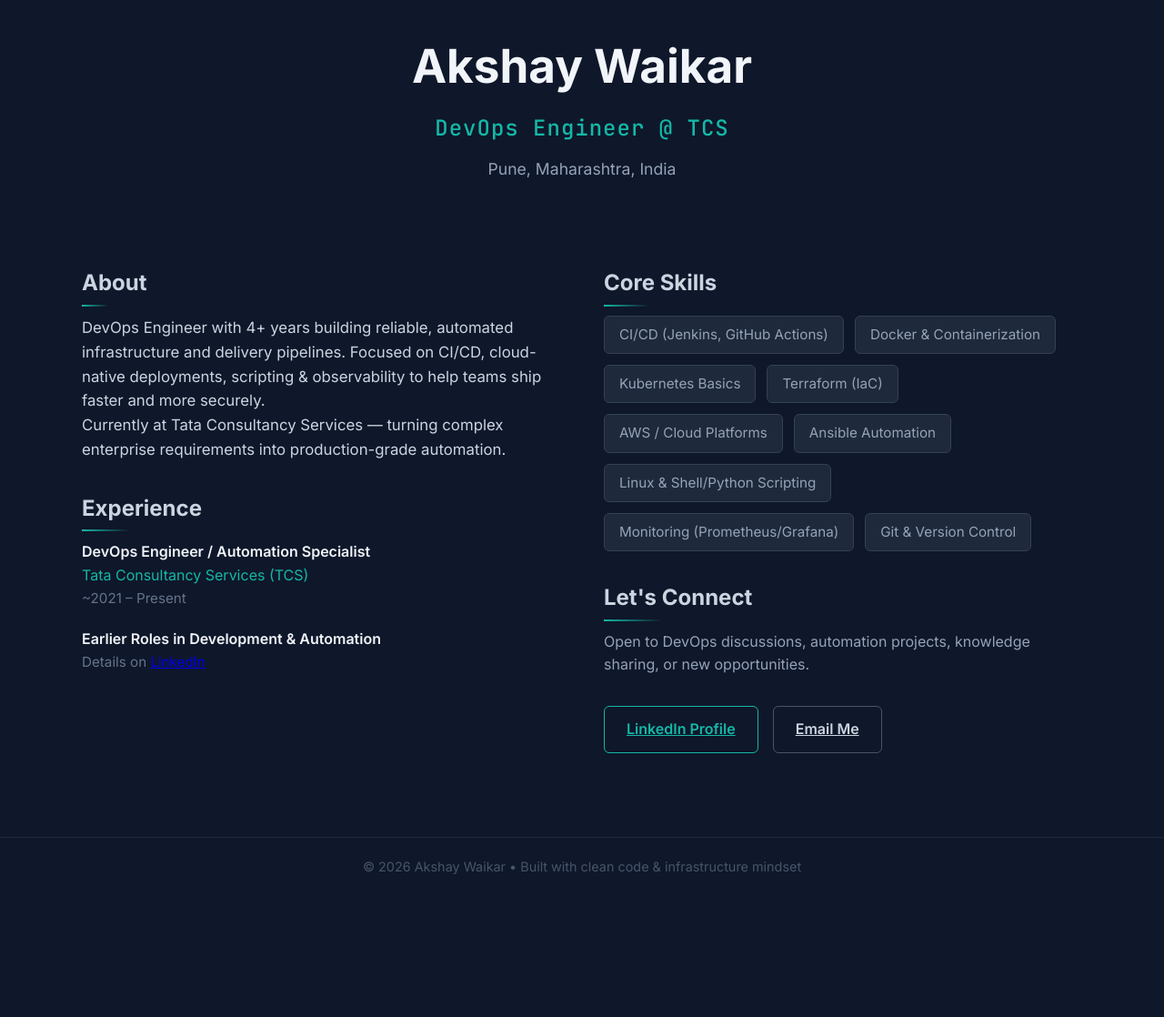
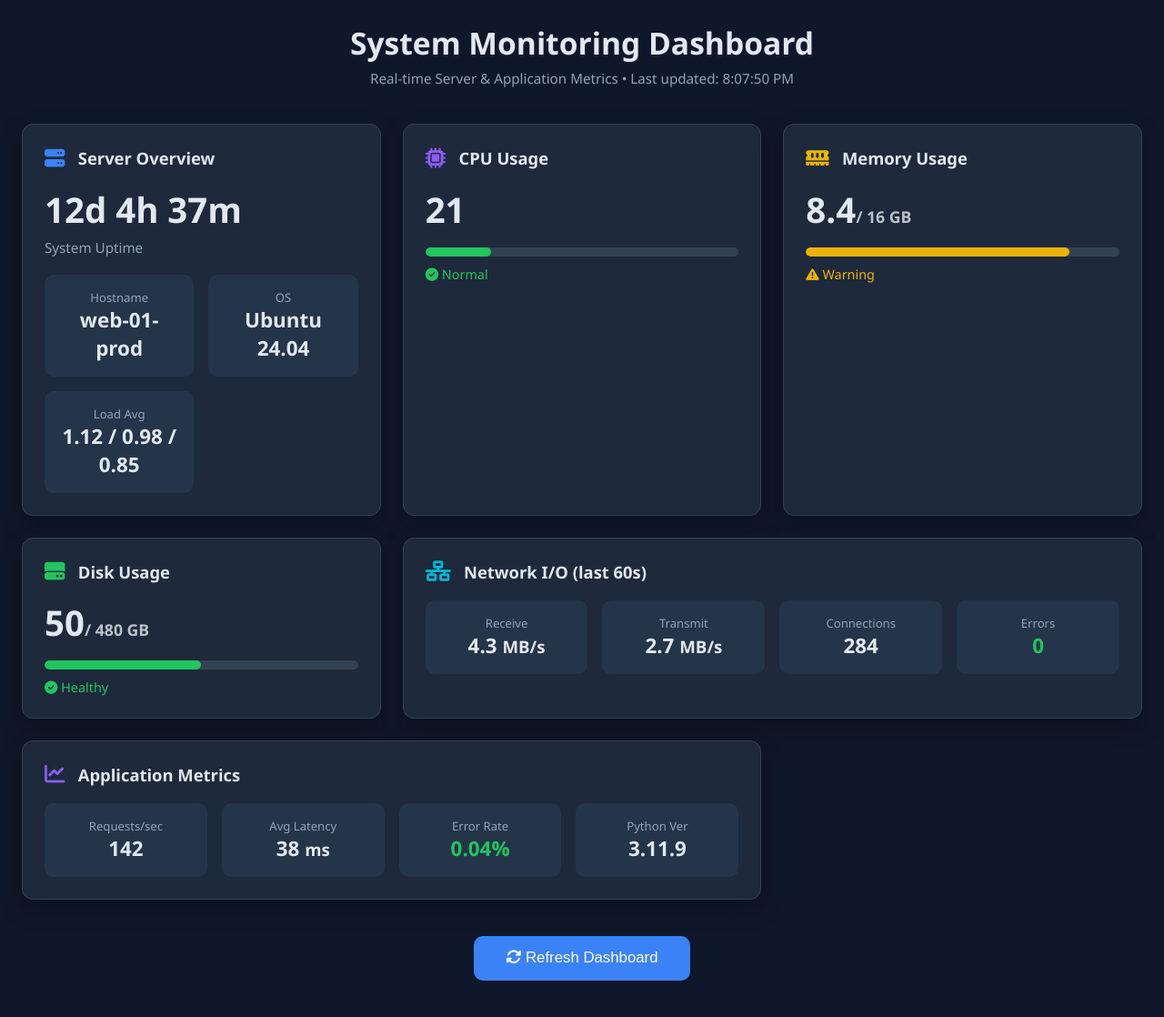
Before and after one commit to WaikarAkshay/flask-python-DevSecOps, a Flask app: page / in a window 1280 px wide. Shown: the whole page at 91% size. Before the commit the page ends 961 px from the top, so only its background shows below. Run offline with Flask 3, Linux system fonts and the light colour scheme.

Commit message:
Revert "changed index.html and app.py"
This reverts commit 6ae8eb77b24d4b10d40cabbe8e062025a59dcdd0.

```diff
--- a/app.py
+++ b/app.py
@@ -4,19 +4,20 @@ app = Flask(__name__)
 
 
 @app.route("/")
-def portfolio():
-    # You can later pass variables to the template if needed
-    context = {
-        "current_year": 2026,
-        "page_title": "Akshay Waikar • DevOps Engineer",
-        # "visitor_count": get_visitor_count(),  # example future extension
-    }
-    return render_template("index.html", **context)
+def dashboard():
+    return render_template("index.html")
 
-# Optional health check
-@app.route("/health")
-def health():
-    return {"status": "ok"}, 200
+
+# You can later add real /api/metrics endpoint
+# @app.route("/api/metrics")
+# def metrics():
+#     import psutil, platform, datetime, random
+#     return jsonify({
+#         "cpu": psutil.cpu_percent(),
+#         "memory": psutil.virtual_memory().percent,
+#         "disk": psutil.disk_usage('/').percent,
+#         ...
+#     })
 
 
 if __name__ == "__main__":
--- a/templates/index.html
+++ b/templates/index.html
@@ -1,235 +1,339 @@
-<!doctype html>
+<!DOCTYPE html>
 <html lang="en">
 <head>
   <meta charset="UTF-8" />
-  <meta name="viewport" content="width=device-width, initial-scale=1.0" />
-  <title>Akshay Waikar • DevOps Engineer</title>
-  <meta name="description" content="DevOps Engineer at TCS | Pune, India | Automation • CI/CD • Cloud Infrastructure" />
-  <meta name="theme-color" content="#0f172a" />
+  <meta name="viewport" content="width=device-width, initial-scale=1.0"/>
+  <title>System Monitoring Dashboard </title>
+  <link rel="stylesheet" href="https://cdnjs.cloudflare.com/ajax/libs/font-awesome/6.5.0/css/all.min.css"/>
+  <style>
+    :root {
+      --bg: #0f172a;
+      --card: #1e293b;
+      --text: #e2e8f0;
+      --text-dim: #94a3b8;
+      --green: #22c55e;
+      --yellow: #eab308;
+      --red: #ef4444;
+      --blue: #3b82f6;
+      --purple: #8b5cf6;
+    }
 
-  <link rel="preconnect" href="https://fonts.googleapis.com">
-  <link rel="preconnect" href="https://fonts.gstatic.com" crossorigin>
-  <link href="https://fonts.googleapis.com/css2?family=Inter:wght@400;500;600;700&family=JetBrains+Mono:wght@500&display=swap" rel="stylesheet">
+    * { margin:0; padding:0; box-sizing:border-box; }
+    body {
+      font-family: 'Segoe UI', system-ui, sans-serif;
+      background: var(--bg);
+      color: var(--text);
+      min-height: 100vh;
+      padding: 1.5rem;
+    }
 
-  <style>
-    * { box-sizing: border-box; margin:0; padding:0; }
-    body {
-      font-family: 'Inter', system-ui, sans-serif;
-      background: #0f172a;
-      color: #e2e8f0;
-      line-height: 1.6;
-      height: 100vh;
-      overflow: hidden;
-      display: flex;
-      flex-direction: column;
+    .header {
+      text-align: center;
+      margin-bottom: 2.5rem;
     }
-    main {
-      flex: 1;
+
+    .header h1 {
+      font-size: 2.1rem;
+      font-weight: 600;
+      margin-bottom: 0.4rem;
+    }
+
+    .header p {
+      color: var(--text-dim);
+      font-size: 0.95rem;
+    }
+
+    .grid {
+      display: grid;
+      grid-template-columns: repeat(auto-fit, minmax(320px, 1fr));
+      gap: 1.5rem;
+      max-width: 1400px;
+      margin: 0 auto;
+    }
+
+    .card {
+      background: var(--card);
+      border-radius: 12px;
+      padding: 1.5rem;
+      box-shadow: 0 10px 25px rgba(0,0,0,0.25);
+      border: 1px solid #334155;
+      transition: transform 0.15s ease, box-shadow 0.15s ease;
+    }
+
+    .card:hover {
+      transform: translateY(-4px);
+      box-shadow: 0 15px 35px rgba(0,0,0,0.35);
+    }
+
+    .card-header {
       display: flex;
       align-items: center;
-      justify-content: center;
-      padding: 40px 24px;
-    }
-    .container {
-      max-width: 1100px;
-      width: 100%;
-      display: grid;
-      grid-template-columns: 1fr 1fr;
-      gap: 48px;
-      opacity: 0;
-      transform: translateY(20px);
-      animation: fadeInUp 1.2s forwards 0.3s;
-    }
-    @keyframes fadeInUp {
-      to { opacity: 1; transform: translateY(0); }
+      gap: 0.9rem;
+      margin-bottom: 1.1rem;
     }
 
-    header { text-align: center; padding: 32px 0; }
-    .name {
-      font-size: 3.2rem;
-      font-weight: 700;
-      color: #f1f5f9;
-      margin-bottom: 8px;
-    }
-    .title {
-      font-family: 'JetBrains Mono', monospace;
-      font-size: 1.5rem;
-      color: #14b8a6;
-      letter-spacing: 1px;
-      margin-bottom: 12px;
-    }
-    .location { color: #94a3b8; font-size: 1.1rem; }
-
-    section { margin-bottom: 32px; }
-    h2 {
-      font-size: 1.5rem;
-      color: #cbd5e1;
-      margin-bottom: 16px;
-      position: relative;
-      display: inline-block;
-    }
-    h2::after {
-      content: '';
-      position: absolute;
-      bottom: -6px; left: 0;
-      width: 40%; height: 2px;
-      background: linear-gradient(to right, #14b8a6, transparent);
+    .card-header i {
+      font-size: 1.4rem;
     }
 
-    .about p {
-      font-size: 1.05rem;
-      color: #cbd5e1;
-      max-width: 520px;
+    .card-title {
+      font-size: 1.15rem;
+      font-weight: 600;
     }
 
-    .skills {
-      display: flex;
-      flex-wrap: wrap;
-      gap: 12px;
-    }
-    .tag {
-      background: #1e293b;
-      border: 1px solid #334155;
-      color: #94a3b8;
-      padding: 8px 16px;
-      border-radius: 6px;
-      font-size: 0.95rem;
-      transition: all 0.25s ease;
-    }
-    .tag:hover {
-      transform: translateY(-3px);
-      border-color: #14b8a6;
-      box-shadow: 0 8px 24px rgba(20,184,166,0.15);
-      color: #e2e8f0;
+    .metric {
+      font-size: 2.4rem;
+      font-weight: 700;
+      margin: 0.4rem 0;
     }
 
-    .exp .item {
-      margin-bottom: 20px;
-    }
-    .role { font-weight: 600; color: #f1f5f9; }
-    .company { color: #14b8a6; }
-    .period { color: #64748b; font-size: 0.95rem; }
+    .unit { font-size: 1.1rem; opacity: 0.8; }
 
-    .actions {
-      display: flex;
-      gap: 16px;
-      margin-top: 32px;
-      flex-wrap: wrap;
-    }
-    .btn {
-      background: transparent;
-      border: 1px solid #14b8a6;
-      color: #14b8a6;
-      padding: 12px 24px;
-      border-radius: 6px;
-      font-weight: 600;
-      transition: all 0.3s ease;
-      cursor: pointer;
-    }
-    .btn:hover {
-      background: #14b8a6;
-      color: #0f172a;
-      transform: translateY(-3px);
-      box-shadow: 0 12px 32px rgba(20,184,166,0.25);
-    }
-    .btn.outline {
-      border-color: #475569;
-      color: #cbd5e1;
-    }
-    .btn.outline:hover {
-      border-color: #64748b;
-      background: #1e293b;
-      color: #f1f5f9;
+    .progress-container {
+      height: 10px;
+      background: #334155;
+      border-radius: 999px;
+      margin: 1rem 0 0.6rem;
+      overflow: hidden;
     }
 
-    footer {
+    .progress-bar {
+      height: 100%;
+      border-radius: 999px;
+      transition: width 0.6s ease;
+    }
+
+    .status {
+      font-size: 0.9rem;
+      font-weight: 500;
+      margin-top: 0.6rem;
+    }
+
+    .good  { color: var(--green); }
+    .warn  { color: var(--yellow); }
+    .alert { color: var(--red); }
+
+    .grid-2 { grid-column: span 2; }
+
+    .small-metrics {
+      display: grid;
+      grid-template-columns: repeat(auto-fit, minmax(140px, 1fr));
+      gap: 1rem;
+      margin-top: 1.2rem;
+    }
+
+    .mini-card {
+      background: #253549;
+      padding: 1rem;
+      border-radius: 10px;
       text-align: center;
-      padding: 20px;
-      color: #475569;
-      font-size: 0.9rem;
-      border-top: 1px solid #1e293b;
+    }
+
+    .mini-label { font-size: 0.82rem; color: var(--text-dim); }
+    .mini-value { font-size: 1.4rem; font-weight: 700; }
+
+    .refresh-btn {
+      display: block;
+      margin: 2.5rem auto 1rem;
+      padding: 0.9rem 2.2rem;
+      background: var(--blue);
+      color: white;
+      border: none;
+      border-radius: 10px;
+      font-size: 1.05rem;
+      cursor: pointer;
+      transition: all 0.2s;
+    }
+
+    .refresh-btn:hover {
+      background: #2563eb;
+      transform: translateY(-1px);
     }
 
     @media (max-width: 900px) {
-      .container { grid-template-columns: 1fr; gap: 40px; text-align: center; }
-      .about p { margin: 0 auto; }
-      .actions { justify-content: center; }
-    }
-
-    @media (max-height: 800px) {
-      body { overflow-y: auto; }
-      main { padding: 60px 24px; align-items: flex-start; }
+      .grid-2 { grid-column: span 1; }
     }
   </style>
 </head>
 <body>
 
-  <header>
-    <h1 class="name">Akshay Waikar</h1>
-    <div class="title">DevOps Engineer  @ TCS</div>
-    <div class="location">Pune, Maharashtra, India</div>
-  </header>
+<div class="header">
+  <h1>System Monitoring Dashboard</h1>
+  <p> Real-time Server & Application Metrics • Last updated: <span id="last-update">just now</span></p>
+</div>
 
-  <main>
-    <div class="container">
+<div class="grid">
 
-      <div>
-        <section class="about">
-          <h2>About</h2>
-          <p>DevOps Engineer with 4+ years building reliable, automated infrastructure and delivery pipelines. Focused on CI/CD, cloud-native deployments, scripting & observability to help teams ship faster and more securely.</p>
-          <p>Currently at Tata Consultancy Services — turning complex enterprise requirements into production-grade automation.</p>
-        </section>
+  <!-- Overview Cards -->
+  <div class="card">
+    <div class="card-header">
+      <i class="fas fa-server" style="color:var(--blue)"></i>
+      <div class="card-title">Server Overview</div>
+    </div>
+    <div class="metric" id="uptime">12d 4h 37m</div>
+    <div style="font-size:0.95rem; color:var(--text-dim);">System Uptime</div>
 
-        <section>
-          <h2>Experience</h2>
-          <div class="exp">
-            <div class="item">
-              <div class="role">DevOps Engineer / Automation Specialist</div>
-              <div class="company">Tata Consultancy Services (TCS)</div>
-              <div class="period">~2021 – Present</div>
-            </div>
-            <div class="item">
-              <div class="role">Earlier Roles in Development & Automation</div>
-              <div class="period">Details on <a href="https://www.linkedin.com/in/akshay-waikar-985936223" target="_blank">LinkedIn</a></div>
-            </div>
-          </div>
-        </section>
+    <div class="small-metrics">
+      <div class="mini-card">
+        <div class="mini-label">Hostname</div>
+        <div class="mini-value" id="hostname">web-01-prod</div>
       </div>
+      <div class="mini-card">
+        <div class="mini-label">OS</div>
+        <div class="mini-value">Ubuntu 24.04</div>
+      </div>
+      <div class="mini-card">
+        <div class="mini-label">Load Avg</div>
+        <div class="mini-value" id="load">1.12 / 0.98 / 0.85</div>
+      </div>
+    </div>
+  </div>
 
-      <div>
-        <section>
-          <h2>Core Skills</h2>
-          <div class="skills">
-            <span class="tag">CI/CD (Jenkins, GitHub Actions)</span>
-            <span class="tag">Docker & Containerization</span>
-            <span class="tag">Kubernetes Basics</span>
-            <span class="tag">Terraform (IaC)</span>
-            <span class="tag">AWS / Cloud Platforms</span>
-            <span class="tag">Ansible Automation</span>
-            <span class="tag">Linux & Shell/Python Scripting</span>
-            <span class="tag">Monitoring (Prometheus/Grafana)</span>
-            <span class="tag">Git & Version Control</span>
-          </div>
-        </section>
+  <div class="card">
+    <div class="card-header">
+      <i class="fas fa-microchip" style="color:var(--purple)"></i>
+      <div class="card-title">CPU Usage</div>
+    </div>
+    <div class="metric" id="cpu">42<span class="unit">%</span></div>
+    <div class="progress-container">
+      <div class="progress-bar" id="cpu-bar" style="width:42%; background:var(--green);"></div>
+    </div>
+    <div class="status good"><i class="fas fa-check-circle"></i> Normal</div>
+  </div>
 
-        <section>
-          <h2>Let's Connect</h2>
-          <p style="color:#94a3b8; margin-bottom:20px;">
-            Open to DevOps discussions, automation projects, knowledge sharing, or new opportunities.
-          </p>
-          <div class="actions">
-            <a href="https://www.linkedin.com/in/akshay-waikar-985936223" target="_blank" class="btn">LinkedIn Profile</a>
-            <a href="mailto:your.email@example.com" class="btn outline">Email Me</a>
-          </div>
-        </section>
+  <div class="card">
+    <div class="card-header">
+      <i class="fas fa-memory" style="color:var(--yellow)"></i>
+      <div class="card-title">Memory Usage</div>
+    </div>
+    <div class="metric" id="memory">11.4<span class="unit">/ 16 GB</span></div>
+    <div class="progress-container">
+      <div class="progress-bar" id="mem-bar" style="width:71%; background:var(--yellow);"></div>
+    </div>
+    <div class="status warn"><i class="fas fa-exclamation-triangle"></i> Warning</div>
+  </div>
+
+  <div class="card">
+    <div class="card-header">
+      <i class="fas fa-hard-drive" style="color:var(--green)"></i>
+      <div class="card-title">Disk Usage</div>
+    </div>
+    <div class="metric" id="disk">218<span class="unit">/ 480 GB</span></div>
+    <div class="progress-container">
+      <div class="progress-bar" id="disk-bar" style="width:45%; background:var(--green);"></div>
+    </div>
+    <div class="status good"><i class="fas fa-check-circle"></i> Healthy</div>
+  </div>
+
+  <!-- Wider cards -->
+  <div class="card grid-2">
+    <div class="card-header">
+      <i class="fas fa-network-wired" style="color:#06b6d4"></i>
+      <div class="card-title">Network I/O (last 60s)</div>
+    </div>
+    <div class="small-metrics">
+      <div class="mini-card">
+        <div class="mini-label">Receive</div>
+        <div class="mini-value" id="net-rx">2.8 <small>MB/s</small></div>
       </div>
+      <div class="mini-card">
+        <div class="mini-label">Transmit</div>
+        <div class="mini-value" id="net-tx">1.4 <small>MB/s</small></div>
+      </div>
+      <div class="mini-card">
+        <div class="mini-label">Connections</div>
+        <div class="mini-value" id="connections">284</div>
+      </div>
+      <div class="mini-card">
+        <div class="mini-label">Errors</div>
+        <div class="mini-value" style="color:var(--green);">0</div>
+      </div>
+    </div>
+  </div>
 
+  <div class="card grid-2">
+    <div class="card-header">
+      <i class="fas fa-chart-line" style="color:var(--purple)"></i>
+      <div class="card-title">Application Metrics</div>
     </div>
-  </main>
+    <div class="small-metrics">
+      <div class="mini-card">
+        <div class="mini-label">Requests/sec</div>
+        <div class="mini-value" id="req-sec">142</div>
+      </div>
+      <div class="mini-card">
+        <div class="mini-label">Avg Latency</div>
+        <div class="mini-value">38 <small>ms</small></div>
+      </div>
+      <div class="mini-card">
+        <div class="mini-label">Error Rate</div>
+        <div class="mini-value" style="color:var(--green);">0.04%</div>
+      </div>
+      <div class="mini-card">
+        <div class="mini-label">Python Ver</div>
+        <div class="mini-value" id="python">3.11.9</div>
+      </div>
+    </div>
+  </div>
 
-  <footer>
-    © 2026 Akshay Waikar • Built with clean code & infrastructure mindset
-  </footer>
+</div>
+
+<button class="refresh-btn" onclick="refreshDashboard()">
+  <i class="fas fa-sync-alt"></i> Refresh Dashboard
+</button>
+
+<script>
+  const tips = [
+    "Automate everything you can automate.",
+    "Monitor before you scale.",
+    "Treat infrastructure as code — always.",
+    "Small, frequent deployments reduce risk.",
+    "Observability > logging.",
+    "Use golden signals: latency, traffic, errors, saturation."
+  ];
+
+  function getRandomStatusClass(value, warn=70, danger=90) {
+    if (value >= danger) return "alert";
+    if (value >= warn) return "warn";
+    return "good";
+  }
+
+  function refreshDashboard(simulate = true) {
+    // In real app you would fetch('/api/metrics')
+    // Here we simulate realistic changes
+
+    const cpu = Math.floor(Math.random() * 100);
+    const mem = Math.floor(50 + Math.random() * 45);
+    const disk = Math.floor(20 + Math.random() * 70);
+    const rx = (Math.random() * 5).toFixed(1);
+    const tx = (Math.random() * 3).toFixed(1);
+
+    document.getElementById("cpu").textContent = cpu;
+    document.getElementById("cpu-bar").style.width = cpu + "%";
+    document.getElementById("cpu-bar").style.background =
+      cpu >= 90 ? "var(--red)" : cpu >= 70 ? "var(--yellow)" : "var(--green)";
+
+    document.getElementById("memory").innerHTML = (mem/10).toFixed(1) + "<span class='unit'>/ 16 GB</span>";
+    document.getElementById("mem-bar").style.width = mem + "%";
+    document.getElementById("mem-bar").style.background =
+      mem >= 90 ? "var(--red)" : mem >= 70 ? "var(--yellow)" : "var(--green)";
+
+    document.getElementById("disk").innerHTML = disk + "<span class='unit'>/ 480 GB</span>";
+    document.getElementById("disk-bar").style.width = Math.min(disk,100) + "%";
+
+    document.getElementById("net-rx").innerHTML = rx + " <small>MB/s</small>";
+    document.getElementById("net-tx").innerHTML = tx + " <small>MB/s</small>";
+
+    document.getElementById("last-update").textContent = new Date().toLocaleTimeString();
+
+    // Just for fun — random tip in console
+    console.log("%cDevOps Tip: " + tips[Math.floor(Math.random()*tips.length)], "color:#8b5cf6; font-weight:bold;");
+  }
+
+  // Initial load + auto-refresh simulation
+  refreshDashboard();
+  setInterval(() => refreshDashboard(), 8000);
+</script>
 
 </body>
 </html>
```
